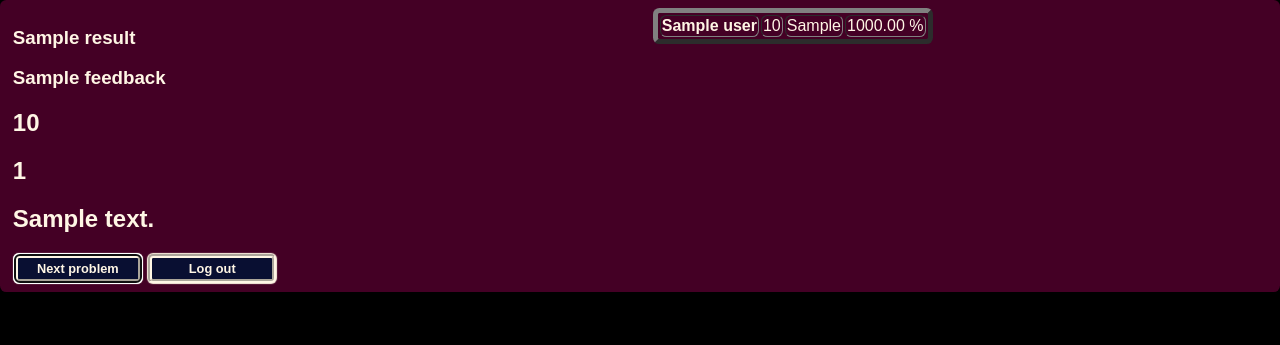
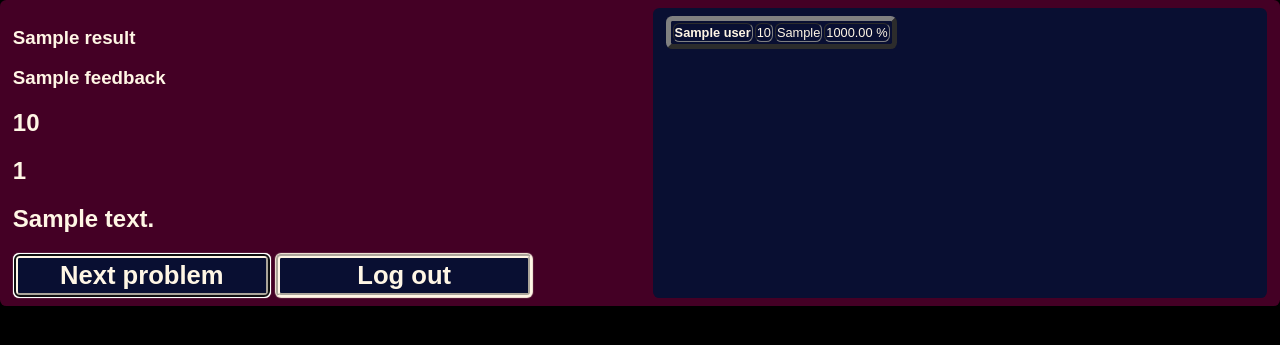
Before and after one commit to teraspora/arith, a Flask app: template templates/mark.html in a window 1280 px wide. Shown: the top 345 px of the page. Run offline with Flask 2, Linux system fonts and the light colour scheme; the template is opened without the code that fills it: most values are stand-ins (such as "Sample title", 1, 10 or a date in 2020).

Commit message:
Improved styling

```diff
--- a/static/css/style.css
+++ b/static/css/style.css
@@ -32,7 +32,10 @@ body, html {
 }
 
 .scoreboard {
-
+    font-size: 1vw;
+    background-color: var(--btn-col);
+    color: var(--light-text-col);
+    padding: 1vh 1vw;
 }
 
 
@@ -45,10 +48,10 @@ body, html {
 
 
 .btn {
-    font-size: 1vw;
+    font-size: 2vw;
     background-color: var(--btn-col);
     color: var(--light-text-col);
-    width: 10vw;
+    width: 20vw;
     height: auto;
     padding: 3px 3px;
     text-align: center;
@@ -64,5 +67,5 @@ body, html {
 .btn:hover {
     transform: scale(1.04);
     filter: invert(100%);   /* switch black & white text */
-    border: 2px solid white;
+    border: 2px solid var(--btn-col);
 }
```
